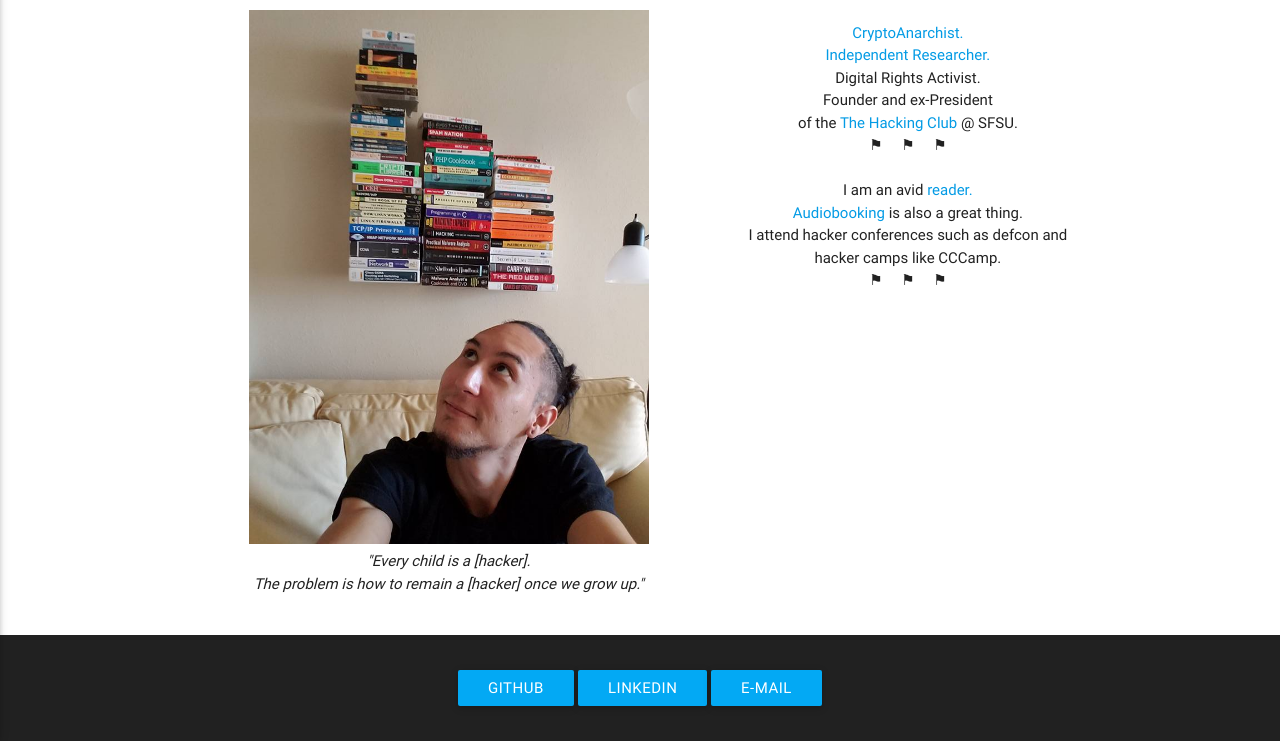
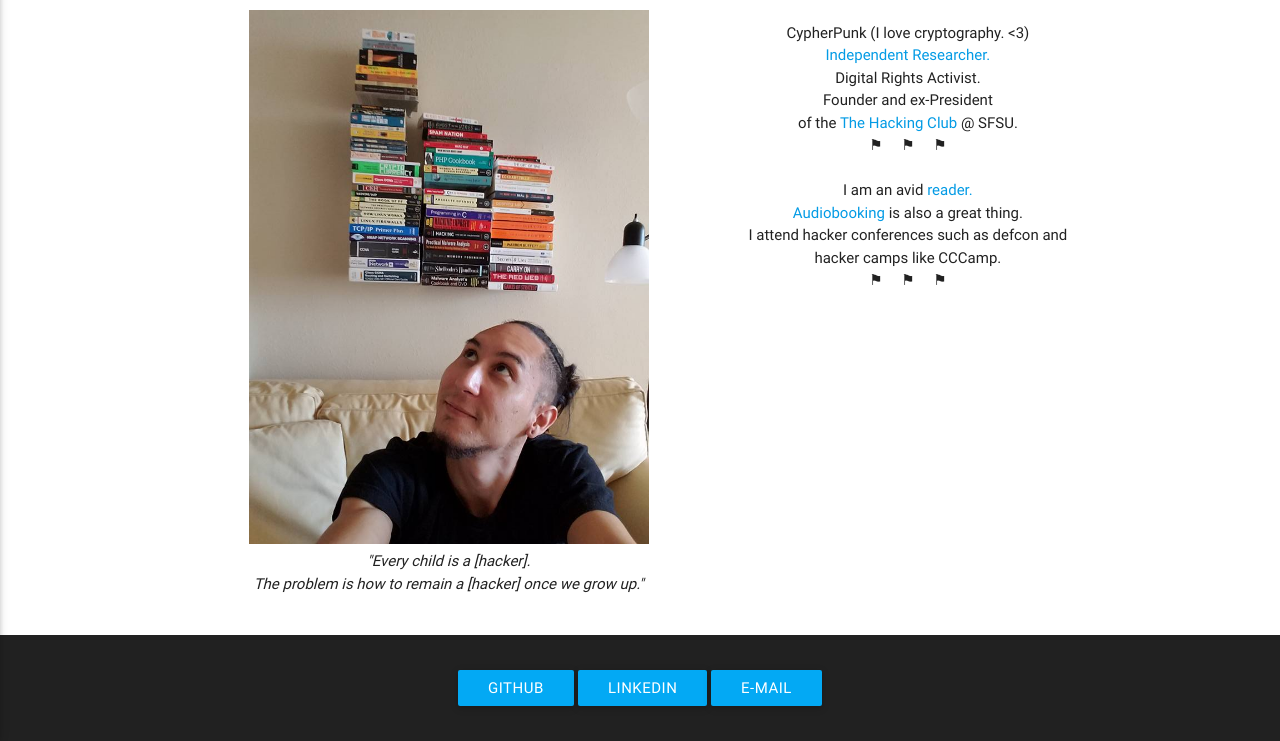
Before and after one commit to CMagistrado/cmagistrado.github.io, a plain HTML site: page index.html in a window 1280 px wide. Shown: the part 122-863 px from the top of the page. Drawn offline with nearby package versions, Linux system fonts and the light colour scheme.

Commit message:
removed crypto part

```diff
--- a/index.html
+++ b/index.html
@@ -60,7 +60,7 @@
                         <h4 class="center-align">Whoami</h4>
                         <p class="flow-text">
                             <div class="center-align">
-								<a href="http://www.activism.net/cypherpunk/crypto-anarchy.html" target="_blank">CryptoAnarchist.</a><br />
+								CypherPunk (I love cryptography. <3)<br />
                                 <a href="research.html" target="_blank">Independent Researcher.</a><br />
                                 Digital Rights Activist.<br />
                                 Founder and ex-President <br />
```
